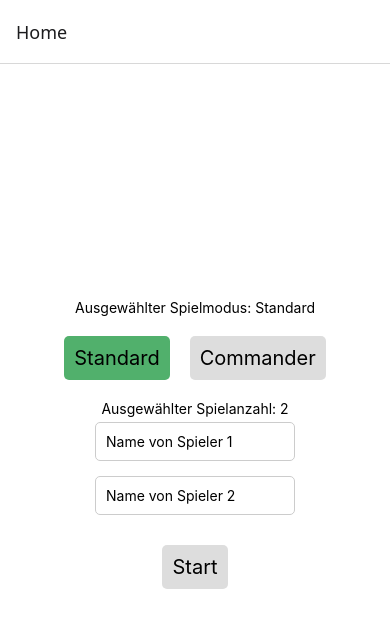
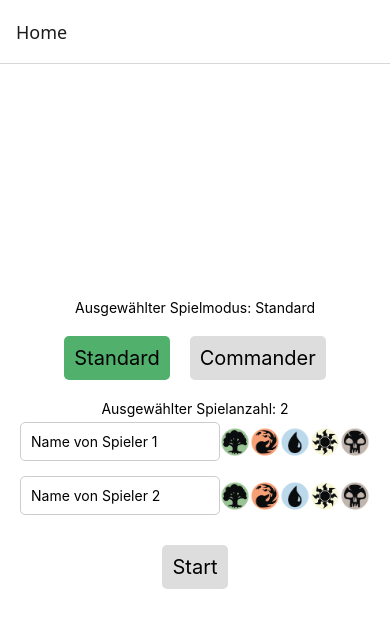
Before and after one commit to silvanoschumann/lifepointsCounter, a React Native app: screen /Home in a window 390 px wide. Shown: the top 628 px of the page. Built offline with nearby package versions, Linux system fonts and the light colour scheme.

Commit message:
Images hinter die Namen platzieren

```diff
--- a/app/(tabs)/SelectionScreen.tsx
+++ b/app/(tabs)/SelectionScreen.tsx
@@ -1,12 +1,19 @@
 import { StatusBar } from "expo-status-bar";
 import { useState } from "react";
-import { Alert, Text, TextInput, TouchableOpacity, View } from "react-native";
+import {
+  Alert,
+  Image,
+  Text,
+  TextInput,
+  TouchableOpacity,
+  View,
+} from "react-native";
 import styles from "../css/styles";
 import { useNavigation } from "@react-navigation/native";
 import { StackNavigationProp } from "@react-navigation/stack";
 import { RootStackParamList } from "../components/types";
 import { GameParameter, Spieler } from "../components/model";
-import { spielModi } from "../components/constants";
+import { deckColors, spielModi } from "../components/constants";
 
 type HomeScreenNavigationProp = StackNavigationProp<RootStackParamList, "Home">;
 
@@ -140,13 +147,22 @@ export default function SelectionScreen() {
       )}
       <View>
         {spielerNamen.map((name, index) => (
-          <View key={index} style={{ marginBottom: 10 }}>
+          <View key={index} style={{ marginBottom: 10, flexDirection: "row" }}>
             <TextInput
               style={styles.input}
               placeholder={`Name von Spieler ${index + 1}`}
               value={name}
               onChangeText={(text) => handleNameChange(text, index)}
             />
+            {deckColors.map((color) => (
+              <View>
+                <Image
+                  style={styles.selectedDeckColorButton}
+                  source={color.path}
+                />
+                <TouchableOpacity />
+              </View>
+            ))}
           </View>
         ))}
       </View>
--- a/app/components/constants.ts
+++ b/app/components/constants.ts
@@ -8,28 +8,28 @@ export const deckColors: DeckColors[]= [
     path: require("../image/DeckColorGreen.png"),
   },
   {
+    name: "red",
+    code: "#E95355",
+    brighterCode: "#FFC6A7",
+    path: require("../image/DeckColorRed.png"),
+  },
+  {
     name: "blue",
     code: "#73BFF0",
     brighterCode: "#EAF8FF",
     path: require("../image/DeckColorBlue.png"),
   },
   {
+    name: "white",
+    code: "#FDF9C2",
+    brighterCode: "#FFFFFF",
+    path: require("../image/DeckColorWhite.png"),
+  },
+  {
     name: "black",
     code: "#818181",
     brighterCode: "#CFCFCF",
     path: require("../image/DeckColorBlack.png"),
-  },
-  {
-    name: "red",
-    code: "#E95355",
-    brighterCode: "#FFC6A7",
-    path: require("../image/DeckColorRed.png"),
-  },
-  {
-    name: "white",
-    code: "#FDF9C2",
-    brighterCode: "#FFFFFF",
-    path: require("../image/DeckColorWhite.png"),
   },
 ]
 
--- a/app/css/styles.ts
+++ b/app/css/styles.ts
@@ -26,6 +26,12 @@ export default StyleSheet.create({
     marginHorizontal: 10,
     borderRadius: 5,
     alignItems: "center",
+  },
+  selectedDeckColorButton: {
+    width: 30,
+    height: 30,
+    right: 0,
+    bottom: -10
   },
   buttonText: {
     fontSize: 20,
```
